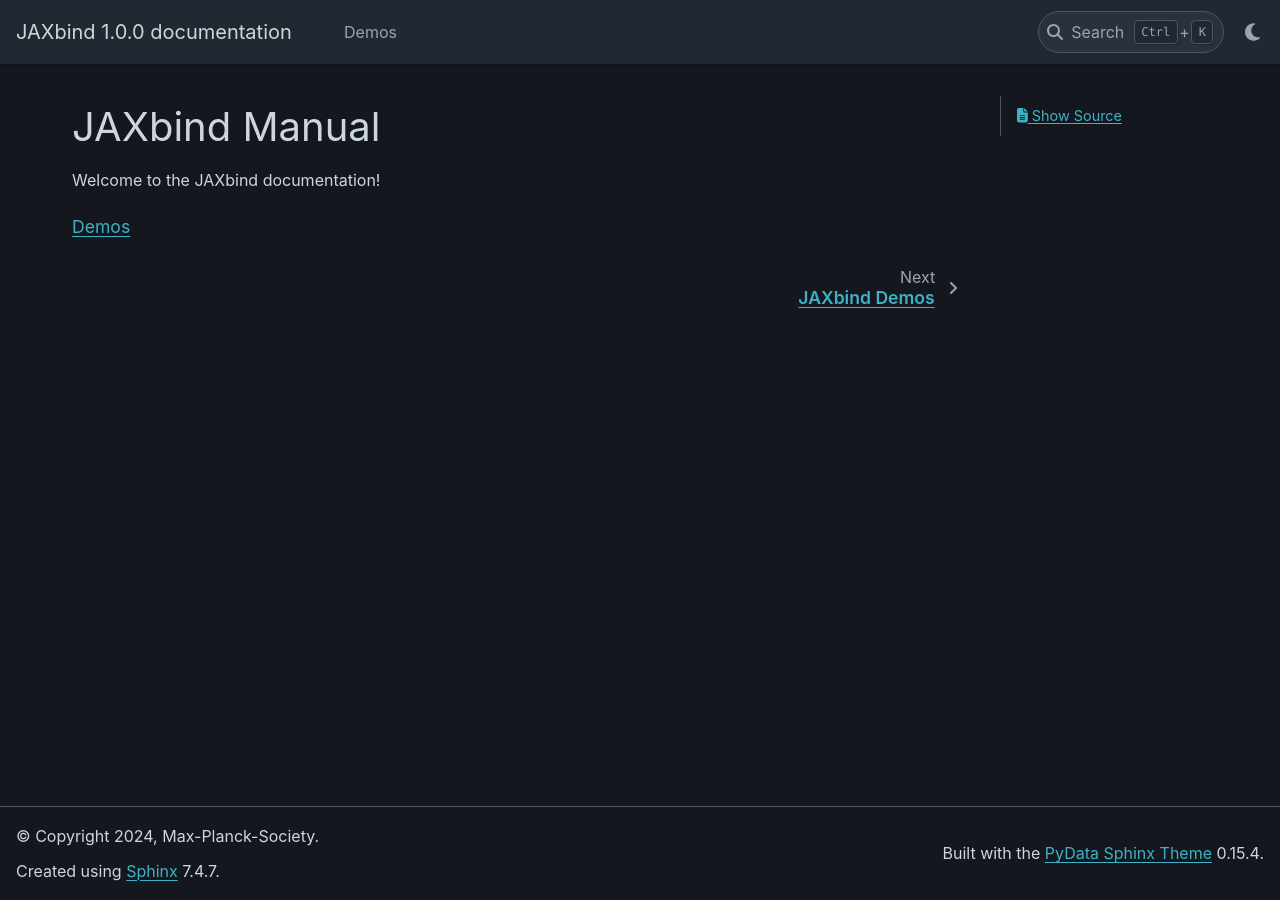
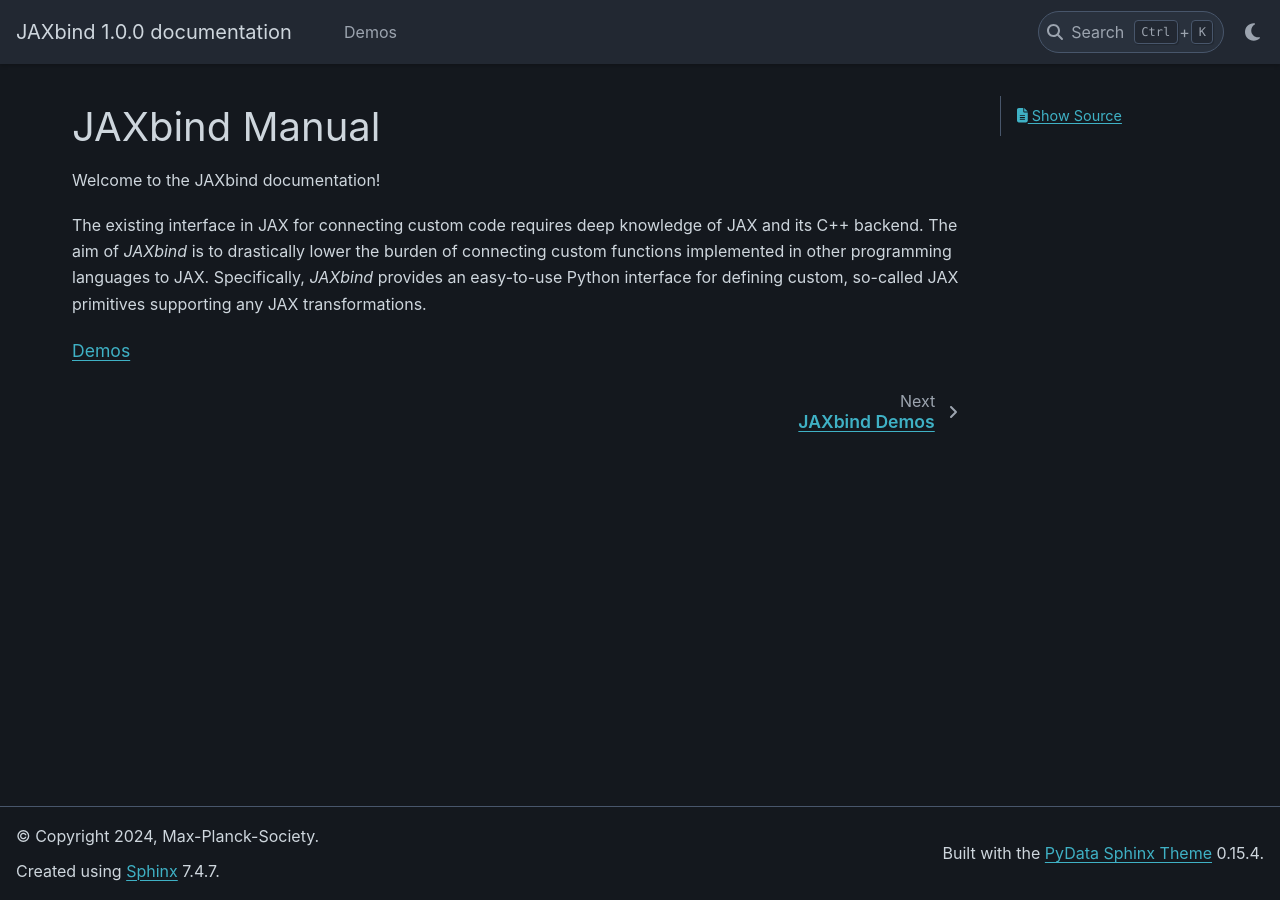
Before and after one commit to NIFTy-PPL/JAXbind, a Sphinx documentation site: the page built from docs/source/index.rst, in a window 1280 px wide. Built offline with Sphinx 7.4.7 and the PyData theme 0.15.4, drawn with Linux system fonts in a browser that asks for light colours; formulas are drawn with MathJax 3; pages that are not in the unit, such as notebooks, are missing from menus.

Commit message:
docs/source/index: add summary

```diff
--- a/docs/source/index.rst
+++ b/docs/source/index.rst
@@ -2,6 +2,10 @@
 ==============
 
 Welcome to the JAXbind documentation!
+
+The existing interface in JAX for connecting custom code requires deep knowledge of JAX and its C++ backend.
+The aim of `JAXbind` is to drastically lower the burden of connecting custom functions implemented in other programming languages to JAX.
+Specifically, `JAXbind` provides an easy-to-use Python interface for defining custom, so-called JAX primitives supporting any JAX transformations.
 
 .. toctree::
    :maxdepth: 1
```
